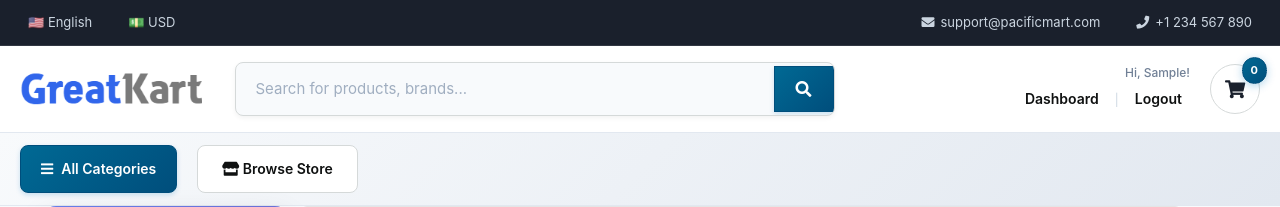
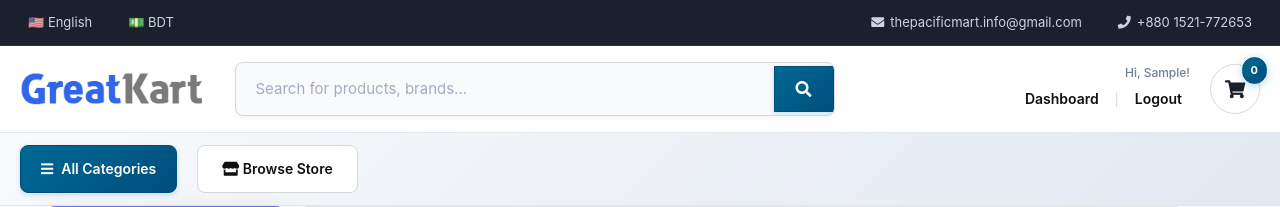
Before and after one commit to daCircuitSage/PACIFICMART, a Django app: page /accounts/change_password/ in a window 1280 px wide. Shown: the top 207 px of the page. Run offline with Django 5.2, Linux system fonts and the light colour scheme; the visitor is signed in with stand-in values (Sample User, id 1); data comes from the database, SQL or seed files in the repository; data that the repository does not hold is empty; some libraries are stand-ins or nearby versions.

Commit message:
Update navbar.html

```diff
--- a/App/templates/includes/navbar.html
+++ b/App/templates/includes/navbar.html
@@ -743,14 +743,14 @@
     <div class="container">
       <div class="top-left">
         <span onclick="changeLanguage('en')">🇺🇸 English</span>
-        <span onclick="changeCurrency('USD')">💵 USD</span>
+        <span onclick="changeCurrency('USD')">💵 BDT</span>
       </div>
       <div class="top-right">
         <a href="mailto:support@pacificmart.com">
-          <i class="fas fa-envelope"></i> support@pacificmart.com
+          <i class="fas fa-envelope"></i> thepacificmart.info@gmail.com
         </a>
         <a href="tel:+1234567890">
-          <i class="fas fa-phone"></i> +1 234 567 890
+          <i class="fas fa-phone"></i> +880 1521-772653
         </a>
       </div>
     </div>
```
